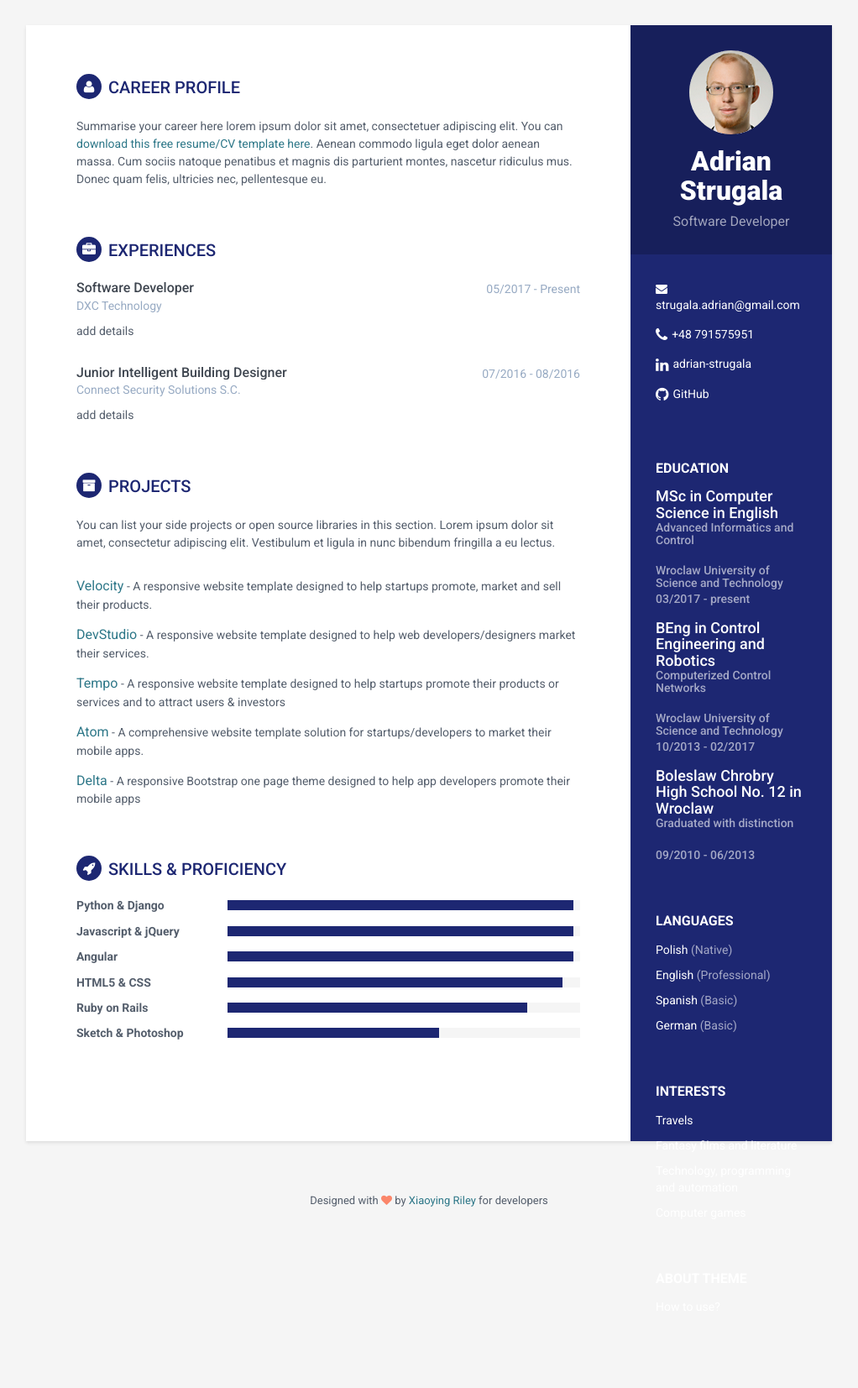
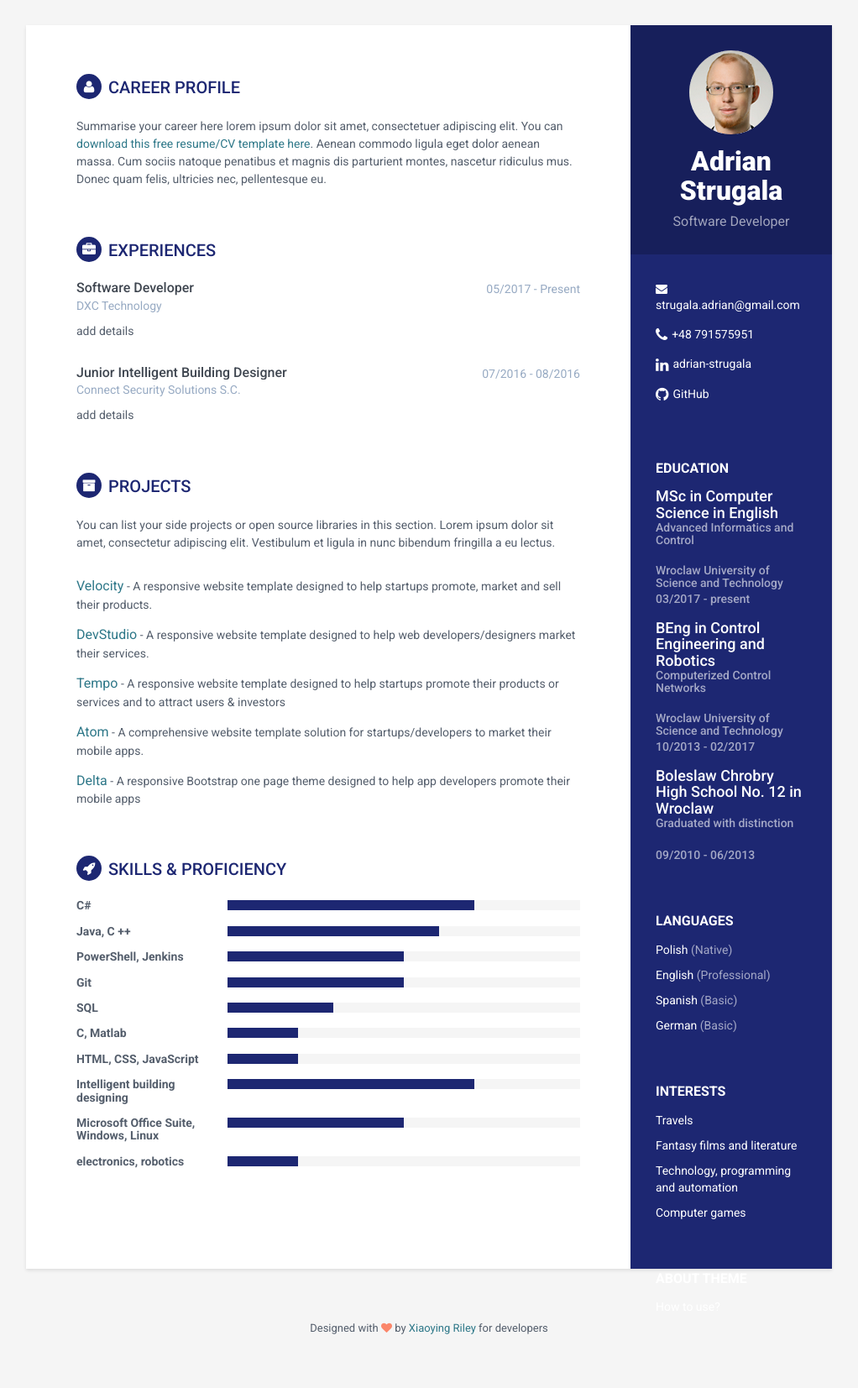
Before and after one commit to AdrianStrugala/AdrianStrugala.github.io, a Jekyll site: the page built from index.html, in a window 1280 px wide. Shown: the whole page at 84% size, without its empty margins (129-1151 px from the left). Built offline with Jekyll 4.4.1, drawn with Linux system fonts in a browser that asks for light colours; before the commit the page ends 1596 px from its top, so only the background shows below that.

Commit message:
added skills

```diff
--- a/_data/skills.yml
+++ b/_data/skills.yml
@@ -1,18 +1,30 @@
 - skill:
-  name: Python & Django
-  level: 98%
+  name: C#
+  level: 70%
 - skill:
-  name: Javascript & jQuery
-  level: 98%
+  name: Java, C ++
+  level: 60%
 - skill:
-  name: Angular
-  level: 98%
+  name: PowerShell, Jenkins
+  level: 50%
 - skill:
-  name: HTML5 & CSS
-  level: 95%
+  name: Git
+  level: 50%
 - skill:
-  name: Ruby on Rails
-  level: 85%
+  name: SQL
+  level: 30%
 - skill:
-  name: Sketch & Photoshop
-  level: 60%
+  name: C, Matlab
+  level: 20%
+- skill:
+  name: HTML, CSS, JavaScript
+  level: 20%
+- skill:
+  name: Intelligent building designing
+  level: 70%
+- skill:
+  name: Microsoft Office Suite, Windows, Linux
+  level: 50%
+- skill:
+  name: electronics, robotics
+  level: 20%
```
